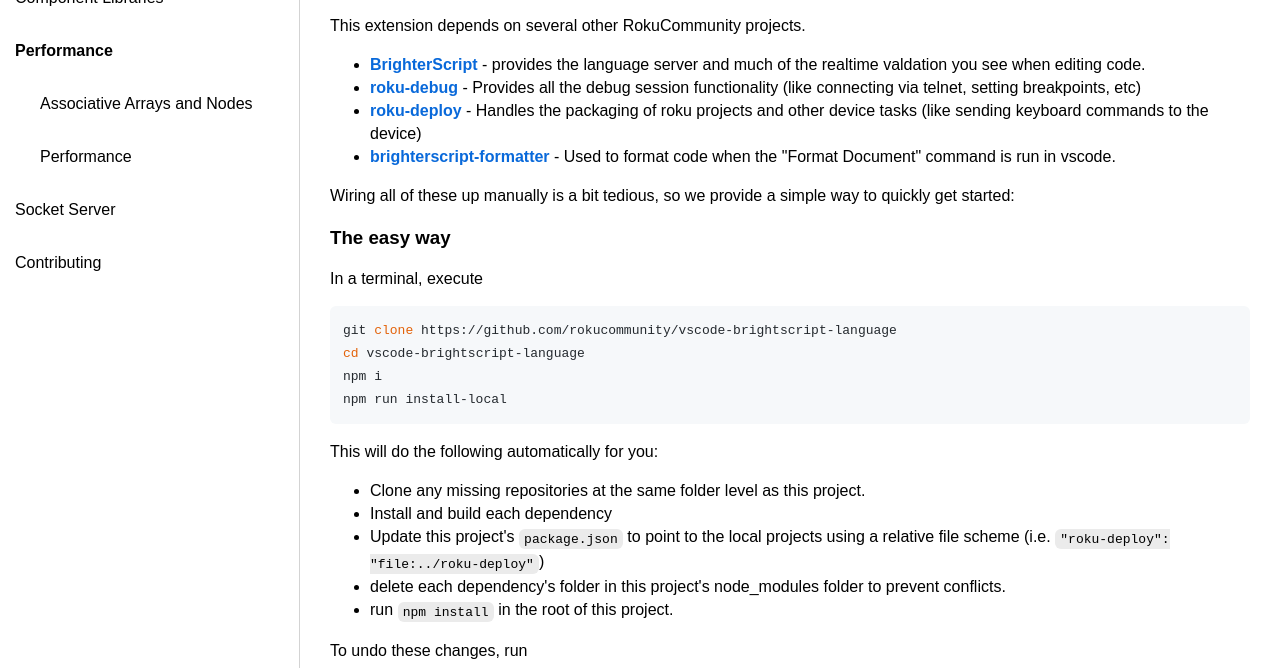
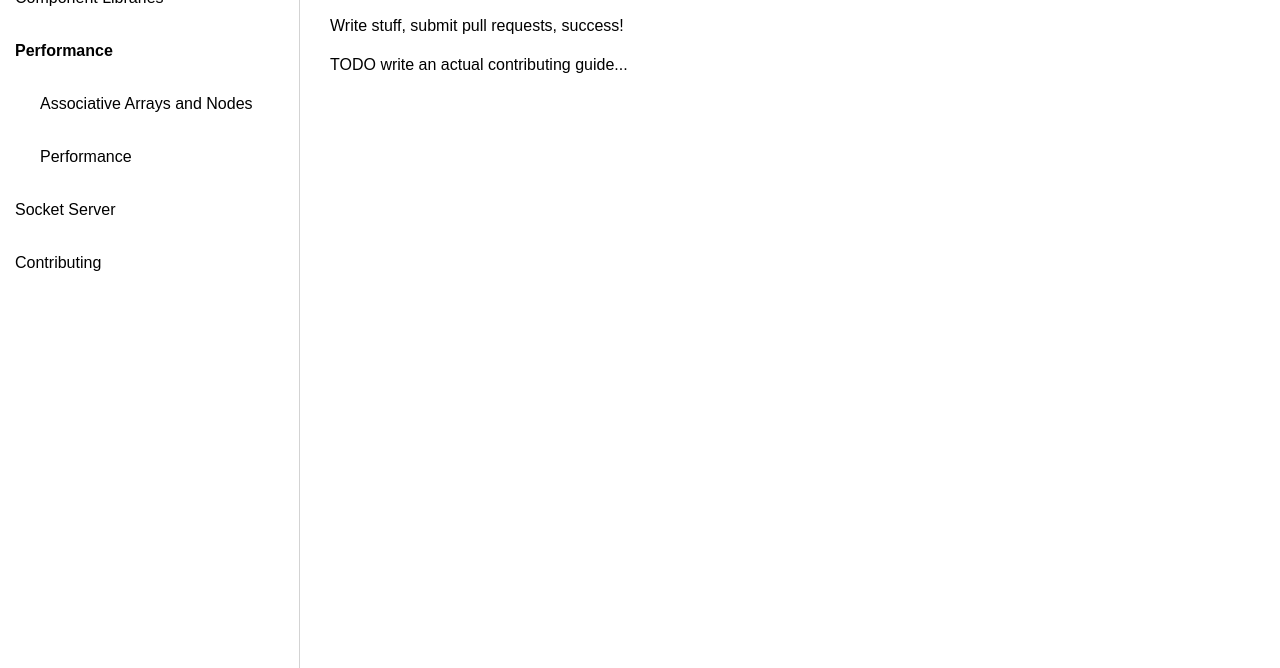
Before and after one commit to rokucommunity/roku-guide, a plain HTML site: page contributing.html in a window 1280 px wide. Shown: the part 132-800 px from the top of the page. Drawn offline with nearby package versions, Linux system fonts and the light colour scheme.

Commit message:
Deploying to gh-pages from  @ a4f61280231409c75e2bda8d5c7f85d6b96b91af 🚀

```diff
--- a/contributing.html
+++ b/contributing.html
@@ -105,69 +105,8 @@
 
         </div>
         <div id="content">
-            <a href="#contributing"><h1 id="contributing">Contributing</h1></a><p>This extension depends on several other RokuCommunity projects.</p>
-<ul>
-<li><a href="https://github.com/RokuCommunity/brighterscript">BrighterScript</a> - provides the language server and much of the realtime valdation you see when editing code.</li>
-<li><a href="https://github.com/RokuCommunity/roku-debug">roku-debug</a> - Provides all the debug session functionality (like connecting via telnet, setting breakpoints, etc)</li>
-<li><a href="https://github.com/RokuCommunity/roku-deploy">roku-deploy</a> - Handles the packaging of roku projects and other device tasks (like sending keyboard commands to the device)</li>
-<li><a href="https://github.com/RokuCommunity/brighterscript-formatter">brighterscript-formatter</a> - Used to format code when the &quot;Format Document&quot; command is run in vscode.</li>
-</ul>
-<p>Wiring all of these up manually is a bit tedious, so we provide a simple way to quickly get started:</p>
-<a href="#the-easy-way"><h3 id="the-easy-way">The easy way</h3></a><p>In a terminal, execute</p>
-<pre><code class="language-bash">git clone https://github.com/rokucommunity/vscode-brightscript-language
-cd vscode-brightscript-language
-npm i
-npm run install-local
-</code></pre>
-<p>This will do the following automatically for you:</p>
-<ul>
-<li>Clone any missing repositories at the same folder level as this project.</li>
-<li>Install and build each dependency</li>
-<li>Update this project&#39;s <code>package.json</code> to point to the local projects using a relative file scheme (i.e. <code>&quot;roku-deploy&quot;: &quot;file:../roku-deploy&quot;</code>)</li>
-<li>delete each dependency&#39;s folder in this project&#39;s node_modules folder to prevent conflicts.</li>
-<li>run <code>npm install</code> in the root of this project.</li>
-</ul>
-<p> To undo these changes, run</p>
-<pre><code class="language-bash">npm run uninstall-local
-</code></pre>
-<a href="#the-manual-way"><h3 id="the-manual-way">The manual way</h3></a><p>You only need to install local copies of projects you actually want to work on. You can leave the others as npm modules. This workflow will show the process of installing all projects.</p>
-<ol>
-<li><p>Clone the following projects to the parent folder as this project. (i.e. <code>C:\projects\vscode-brightscript language</code>, <code>C:\projects\brighterscript</code>, etc...)</p>
-<ul>
-<li><a href="https://github.com/RokuCommunity/brighterscript">brighterscript</a></li>
-<li><a href="https://github.com/RokuCommunity/brighterscript-formatter">brighterscript-formatter</a></li>
-<li><a href="https://github.com/RokuCommunity/roku-debug">roku-debug</a></li>
-<li><a href="https://github.com/RokuCommunity/roku-deploy">roku-deploy</a></li>
-</ul>
-</li>
-<li><p>Inside each of the cloned repositories, run</p>
-<pre><code class="language-bash">npm install &amp;&amp; npm run build
-</code></pre>
-</li>
-<li><p>In <code>vscode-brightscript-language/node_modules</code>, delete any folders matching the above project names</p>
-</li>
-<li><p>Open <code>vscode-brightscript-language/package.json</code> and edit the <code>dependencies</code>to look like this:</p>
-<pre><code class="language-js">{
-  &quot;dependencies&quot;: {
-    //...
-    &quot;brighterscript&quot;: &quot;file:../brighterscript&quot;,
-    &quot;brighterscript-formatter&quot;: &quot;file:../brighterscript-formatter&quot;,
-    &quot;roku-debug&quot;: &quot;file:../roku-debug&quot;,
-    &quot;roku-deploy&quot;: &quot;file:../roku-debug&quot;,
-    //...
-  }
-}
-</code></pre>
-</li>
-<li><p>In the <code>vscode-brightscript-language</code> folder</p>
-<pre><code class="language-bash">npm install &amp;&amp; npm run build
-</code></pre>
-</li>
-<li><p>You&#39;re all set! Open the <code>vscode-brightscript-language</code> folder in vscode to start debugging.</p>
-</li>
-</ol>
-<p>View our <a href="https://github.com/RokuCommunity/vscode-brightscript-language/blob/master/developer-guidelines.md">developer guidelines</a> for more information on how to contribute to this extension.</p>
-<p>You can also chat with us <a href="https://join.slack.com/t/rokudevelopers/shared_invite/zt-4vw7rg6v-NH46oY7hTktpRIBM_zGvwA">on slack</a>. (We&#39;re in the #vscode-bs-lang-ext channel).</p>
+            <a href="#contributing"><h1 id="contributing">Contributing</h1></a><p>Write stuff, submit pull requests, success!</p>
+<p>TODO write an actual contributing guide...</p>
             <div id="footer"></div>
         </div>
     </div>
```
